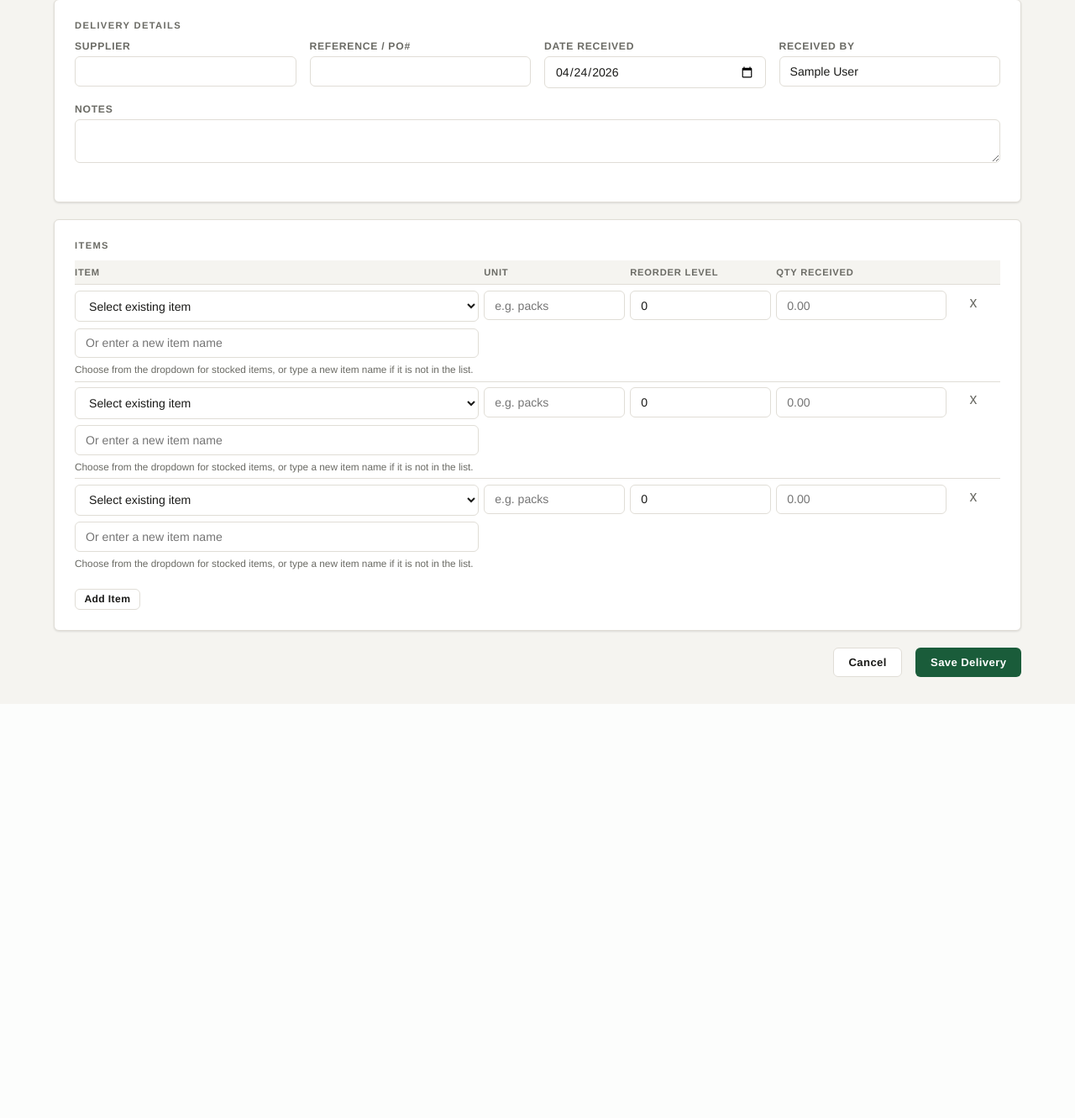
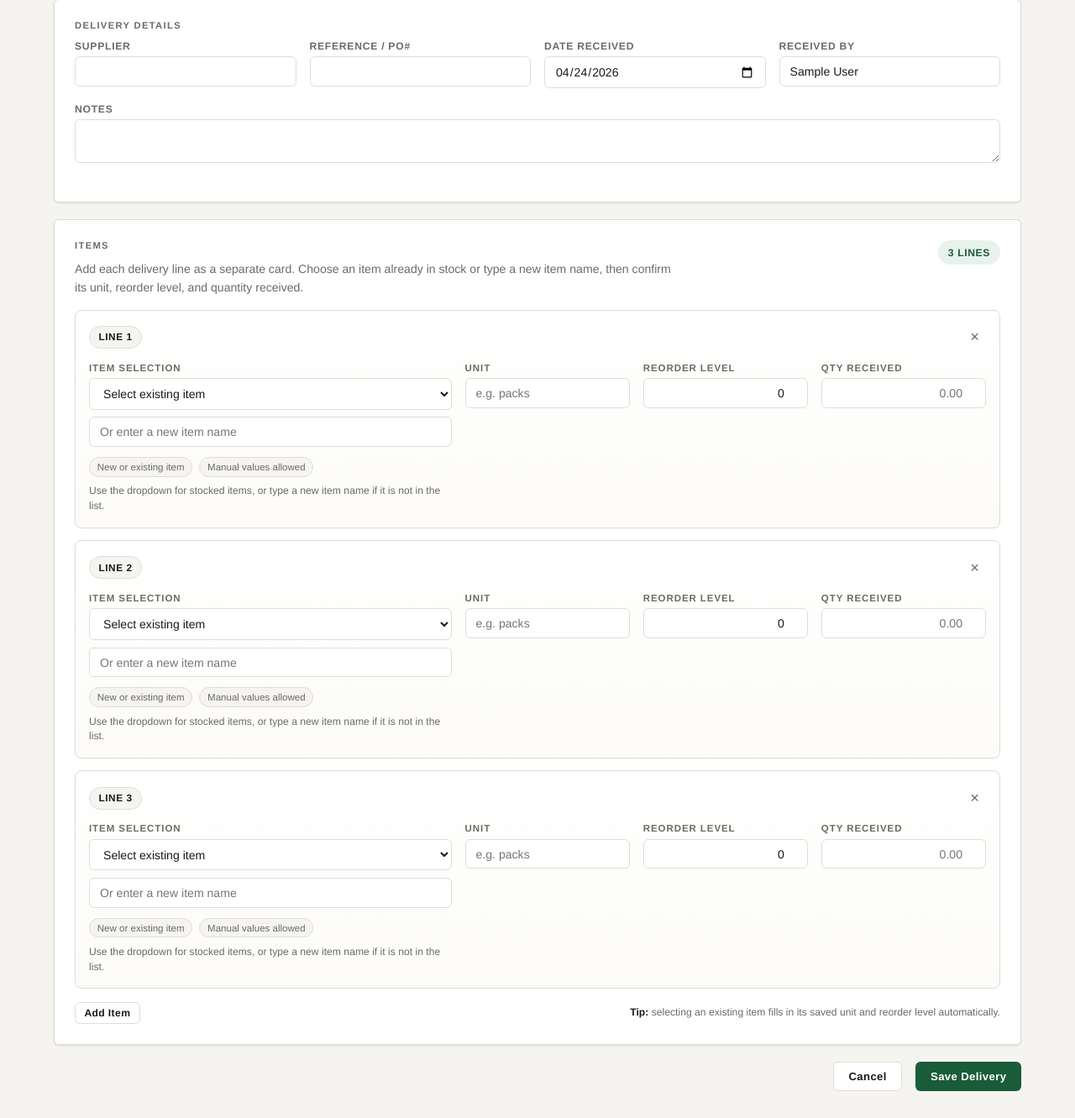
Before and after one commit to Otycadet/aristoclean, a Django app: page /stock/receive/ in a window 1280 px wide. Shown: the part 187-1518 px from the top of the page at 84% size. Before the commit the page ends 993 px from the top, so only its background shows below. Run offline with Django 5.2, Linux system fonts and the light colour scheme; a user stored in the database is signed in; tables that the repository leaves empty hold one stand-in row (values such as "Sample post").

Commit message:
Recieve delivery changes

```diff
--- a/templates/inventory/stock_receive.html
+++ b/templates/inventory/stock_receive.html
@@ -2,19 +2,204 @@
 {% block title %}Receive Delivery - Aristoclean{% endblock %}
 {% block extra_head %}
 <style>
-  .line-table { width:100%; border-collapse:collapse; }
-  .line-table th { font-size:0.7rem; text-transform:uppercase; letter-spacing:0.07em; color:var(--muted); font-family:"Helvetica Neue",Arial,sans-serif; font-weight:600; padding:0.5rem 0.5rem 0.5rem 0; border-bottom:1px solid var(--border); }
-  .line-table td { padding:0.4rem 0.4rem 0.4rem 0; vertical-align:top; }
-  .line-table input, .line-table select { margin-bottom:0; }
-  .line-table .col-item { width:42%; }
-  .line-table .col-unit { width:15%; }
-  .line-table .col-reorder { width:15%; }
-  .line-table .col-qty { width:18%; }
-  .line-table .col-del { width:5%; text-align:center; }
-  .del-btn { background:none; border:none; cursor:pointer; color:var(--muted); font-size:1.1rem; padding:0.25rem 0.4rem; border-radius:3px; }
-  .del-btn:hover { color:var(--danger); background:var(--danger-light); }
-  .line-item-stack { display:flex; flex-direction:column; gap:0.45rem; }
-  .field-hint { font-size:0.74rem; color:var(--muted); font-family:"Helvetica Neue",Arial,sans-serif; }
+  .items-shell {
+    display: flex;
+    flex-direction: column;
+    gap: 1rem;
+  }
+
+  .items-topbar {
+    display: flex;
+    justify-content: space-between;
+    align-items: flex-start;
+    gap: 1rem;
+    flex-wrap: wrap;
+  }
+
+  .items-copy {
+    max-width: 720px;
+    color: var(--muted);
+    font-size: 0.88rem;
+    font-family: "Helvetica Neue", Arial, sans-serif;
+    line-height: 1.5;
+  }
+
+  .line-count-pill {
+    display: inline-flex;
+    align-items: center;
+    gap: 0.35rem;
+    padding: 0.45rem 0.75rem;
+    border-radius: 999px;
+    background: var(--accent-light);
+    color: var(--accent);
+    font-size: 0.76rem;
+    font-weight: 700;
+    letter-spacing: 0.05em;
+    text-transform: uppercase;
+    font-family: "Helvetica Neue", Arial, sans-serif;
+  }
+
+  .line-list {
+    display: flex;
+    flex-direction: column;
+    gap: 0.9rem;
+  }
+
+  .line-card {
+    border: 1px solid var(--border);
+    border-radius: calc(var(--radius) + 2px);
+    background: linear-gradient(180deg, #fff 0%, #fcfbf8 100%);
+    padding: 1rem;
+    box-shadow: 0 1px 2px rgba(0, 0, 0, 0.03);
+  }
+
+  .line-card-head {
+    display: flex;
+    justify-content: space-between;
+    align-items: center;
+    gap: 1rem;
+    margin-bottom: 0.9rem;
+  }
+
+  .line-badge {
+    display: inline-flex;
+    align-items: center;
+    gap: 0.45rem;
+    padding: 0.35rem 0.65rem;
+    border-radius: 999px;
+    background: var(--bg);
+    color: var(--text);
+    border: 1px solid var(--border);
+    font-size: 0.74rem;
+    font-weight: 700;
+    letter-spacing: 0.05em;
+    text-transform: uppercase;
+    font-family: "Helvetica Neue", Arial, sans-serif;
+  }
+
+  .line-card-grid {
+    display: grid;
+    grid-template-columns: minmax(0, 2.2fr) repeat(3, minmax(140px, 1fr));
+    gap: 0.9rem 1rem;
+    align-items: start;
+  }
+
+  .line-field label {
+    display: block;
+    font-size: 0.72rem;
+    text-transform: uppercase;
+    letter-spacing: 0.08em;
+    color: var(--muted);
+    font-family: "Helvetica Neue", Arial, sans-serif;
+    font-weight: 700;
+    margin-bottom: 0.4rem;
+  }
+
+  .line-field input,
+  .line-field select {
+    margin-bottom: 0;
+  }
+
+  .line-field-wide {
+    grid-column: span 1;
+  }
+
+  .item-input-stack {
+    display: flex;
+    flex-direction: column;
+    gap: 0.55rem;
+  }
+
+  .item-meta {
+    display: flex;
+    flex-wrap: wrap;
+    gap: 0.5rem;
+    margin-top: 0.2rem;
+  }
+
+  .item-meta-chip {
+    display: inline-flex;
+    align-items: center;
+    gap: 0.3rem;
+    padding: 0.3rem 0.55rem;
+    border-radius: 999px;
+    background: var(--bg);
+    color: var(--muted);
+    border: 1px solid var(--border);
+    font-size: 0.72rem;
+    font-family: "Helvetica Neue", Arial, sans-serif;
+  }
+
+  .field-hint {
+    font-size: 0.76rem;
+    color: var(--muted);
+    font-family: "Helvetica Neue", Arial, sans-serif;
+    line-height: 1.45;
+  }
+
+  .field-hint strong {
+    color: var(--text);
+  }
+
+  .qty-field input,
+  .reorder-field input {
+    text-align: right;
+    font-variant-numeric: tabular-nums;
+  }
+
+  .del-btn {
+    background: none;
+    border: none;
+    cursor: pointer;
+    color: var(--muted);
+    font-size: 1.15rem;
+    padding: 0.3rem 0.5rem;
+    border-radius: 6px;
+  }
+
+  .del-btn:hover {
+    color: var(--danger);
+    background: var(--danger-light);
+  }
+
+  .items-actions {
+    display: flex;
+    justify-content: space-between;
+    align-items: center;
+    gap: 1rem;
+    flex-wrap: wrap;
+  }
+
+  .empty-lines {
+    padding: 1.1rem 1rem;
+    border: 1px dashed var(--border);
+    border-radius: var(--radius);
+    background: var(--bg);
+    color: var(--muted);
+    font-size: 0.85rem;
+    font-family: "Helvetica Neue", Arial, sans-serif;
+    text-align: center;
+  }
+
+  @media (max-width: 880px) {
+    .line-card-grid {
+      grid-template-columns: repeat(2, minmax(0, 1fr));
+    }
+
+    .line-field-wide {
+      grid-column: 1 / -1;
+    }
+  }
+
+  @media (max-width: 560px) {
+    .line-card {
+      padding: 0.9rem;
+    }
+
+    .line-card-grid {
+      grid-template-columns: 1fr;
+    }
+  }
 </style>
 {% endblock %}
 {% block content %}
@@ -54,21 +239,27 @@
   </div>
 
   <div class="card">
+    <div class="items-shell">
+      <div class="items-topbar">
+        <div>
           <div class="card-title">Items</div>
-    <table class="line-table">
-      <thead>
-        <tr>
-          <th class="col-item">Item</th>
-          <th class="col-unit">Unit</th>
-          <th class="col-reorder">Reorder Level</th>
-          <th class="col-qty">Qty Received</th>
-          <th class="col-del"></th>
-        </tr>
-      </thead>
-      <tbody id="lineBody"></tbody>
-    </table>
-    <div style="margin-top:1rem;">
+          <p class="items-copy">
+            Add each delivery line as a separate card. Choose an item already in stock or type a new item name,
+            then confirm its unit, reorder level, and quantity received.
+          </p>
+        </div>
+        <span class="line-count-pill" id="lineCountPill">0 Lines</span>
+      </div>
+
+      <div id="lineBody" class="line-list"></div>
+      <div id="emptyLines" class="empty-lines" hidden>No item lines yet. Add a line to start recording this delivery.</div>
+
+      <div class="items-actions">
         <button type="button" class="btn btn-secondary btn-sm" onclick="addLine()">Add Item</button>
+        <div class="field-hint">
+          <strong>Tip:</strong> selecting an existing item fills in its saved unit and reorder level automatically.
+        </div>
+      </div>
     </div>
   </div>
 
@@ -93,66 +284,118 @@ function escapeHtml(value) {
     .replace(/'/g, '&#39;');
 }
 
-function addLine(name='', unit='', reorder=0, qty='') {
+function addLine(name = '', unit = '', reorder = 0, qty = '') {
   const idx = lineCount++;
-  const tbody = document.getElementById('lineBody');
-  const tr = document.createElement('tr');
-  tr.id = `line_${idx}`;
-  tr.innerHTML = `
-    <td class="col-item">
-      <div class="line-item-stack">
+  const container = document.getElementById('lineBody');
+  const card = document.createElement('div');
+  card.className = 'line-card';
+  card.id = `line_${idx}`;
+  card.innerHTML = `
+    <div class="line-card-head">
+      <span class="line-badge" data-line-badge>Line ${container.children.length + 1}</span>
+      <button type="button" class="del-btn" onclick="removeLine(${idx})" title="Remove">&times;</button>
+    </div>
+    <div class="line-card-grid">
+      <div class="line-field line-field-wide">
+        <label for="item_select_${idx}">Item Selection</label>
+        <div class="item-input-stack">
           <select name="line_item_${idx}" id="item_select_${idx}" onchange="selectExistingItem(${idx}, this.value)">
             <option value="">Select existing item</option>
             ${ITEM_OPTIONS}
           </select>
           <input type="text" name="line_new_item_${idx}" id="new_item_${idx}" value="${escapeHtml(name)}" placeholder="Or enter a new item name" oninput="handleNewItemInput(${idx})">
-        <div class="field-hint">Choose from the dropdown for stocked items, or type a new item name if it is not in the list.</div>
+          <div class="item-meta">
+            <span class="item-meta-chip" id="source_chip_${idx}">New or existing item</span>
+            <span class="item-meta-chip" id="saved_meta_${idx}">Manual values allowed</span>
           </div>
-    </td>
-    <td class="col-unit">
+          <div class="field-hint">Use the dropdown for stocked items, or type a new item name if it is not in the list.</div>
+        </div>
+      </div>
+
+      <div class="line-field">
+        <label for="unit_${idx}">Unit</label>
         <input type="text" name="line_unit_${idx}" id="unit_${idx}" value="${escapeHtml(unit)}" placeholder="e.g. packs">
-    </td>
-    <td class="col-reorder">
-      <input type="number" name="line_reorder_${idx}" id="reorder_${idx}" value="${reorder}" min="0" step="0.01">
-    </td>
-    <td class="col-qty">
-      <input type="number" name="line_qty_${idx}" value="${qty}" min="0.01" step="0.01" placeholder="0.00">
-    </td>
-    <td class="col-del">
-      <button type="button" class="del-btn" onclick="removeLine(${idx})" title="Remove">x</button>
-    </td>
+      </div>
+
+      <div class="line-field reorder-field">
+        <label for="reorder_${idx}">Reorder Level</label>
+        <input type="number" name="line_reorder_${idx}" id="reorder_${idx}" value="${reorder}" min="0" step="0.01" placeholder="0.00">
+      </div>
+
+      <div class="line-field qty-field">
+        <label for="qty_${idx}">Qty Received</label>
+        <input type="number" name="line_qty_${idx}" id="qty_${idx}" value="${qty}" min="0.01" step="0.01" placeholder="0.00">
+      </div>
+    </div>
   `;
-  tbody.appendChild(tr);
+  container.appendChild(card);
+  refreshLineMeta();
 }
 
 function removeLine(idx) {
   const el = document.getElementById(`line_${idx}`);
-  if (el) el.remove();
+  if (el) {
+    el.remove();
+    refreshLineMeta();
+  }
+}
+
+function refreshLineMeta() {
+  const cards = Array.from(document.querySelectorAll('.line-card'));
+  cards.forEach((card, index) => {
+    const badge = card.querySelector('[data-line-badge]');
+    if (badge) {
+      badge.textContent = `Line ${index + 1}`;
+    }
+  });
+
+  const count = cards.length;
+  document.getElementById('lineCountPill').textContent = `${count} ${count === 1 ? 'Line' : 'Lines'}`;
+  document.getElementById('emptyLines').hidden = count !== 0;
 }
 
 function selectExistingItem(idx, itemId) {
   const newItemInput = document.getElementById(`new_item_${idx}`);
+  const sourceChip = document.getElementById(`source_chip_${idx}`);
+  const savedMeta = document.getElementById(`saved_meta_${idx}`);
+
   if (!itemId) {
+    sourceChip.textContent = 'New or existing item';
+    savedMeta.textContent = 'Manual values allowed';
     return;
   }
 
   const item = ITEMS.find(entry => String(entry.id) === String(itemId));
   if (!item) {
+    sourceChip.textContent = 'New or existing item';
+    savedMeta.textContent = 'Manual values allowed';
     return;
   }
 
   newItemInput.value = '';
   document.getElementById(`unit_${idx}`).value = item.unit;
   document.getElementById(`reorder_${idx}`).value = item.reorder_level;
+  sourceChip.textContent = 'Using stocked item';
+  savedMeta.textContent = `${item.unit} | reorder ${Number(item.reorder_level).toFixed(2)}`;
 }
 
 function handleNewItemInput(idx) {
   const newItemInput = document.getElementById(`new_item_${idx}`);
+  const sourceChip = document.getElementById(`source_chip_${idx}`);
+  const savedMeta = document.getElementById(`saved_meta_${idx}`);
+
   if (newItemInput.value.trim()) {
     document.getElementById(`item_select_${idx}`).value = '';
+    sourceChip.textContent = 'Creating new item';
+    savedMeta.textContent = 'Set unit and reorder level below';
+  } else {
+    sourceChip.textContent = 'New or existing item';
+    savedMeta.textContent = 'Manual values allowed';
   }
 }
 
-addLine(); addLine(); addLine();
+addLine();
+addLine();
+addLine();
 </script>
 {% endblock %}
```
Lines whose indentation alone changed are shown as unchanged.
